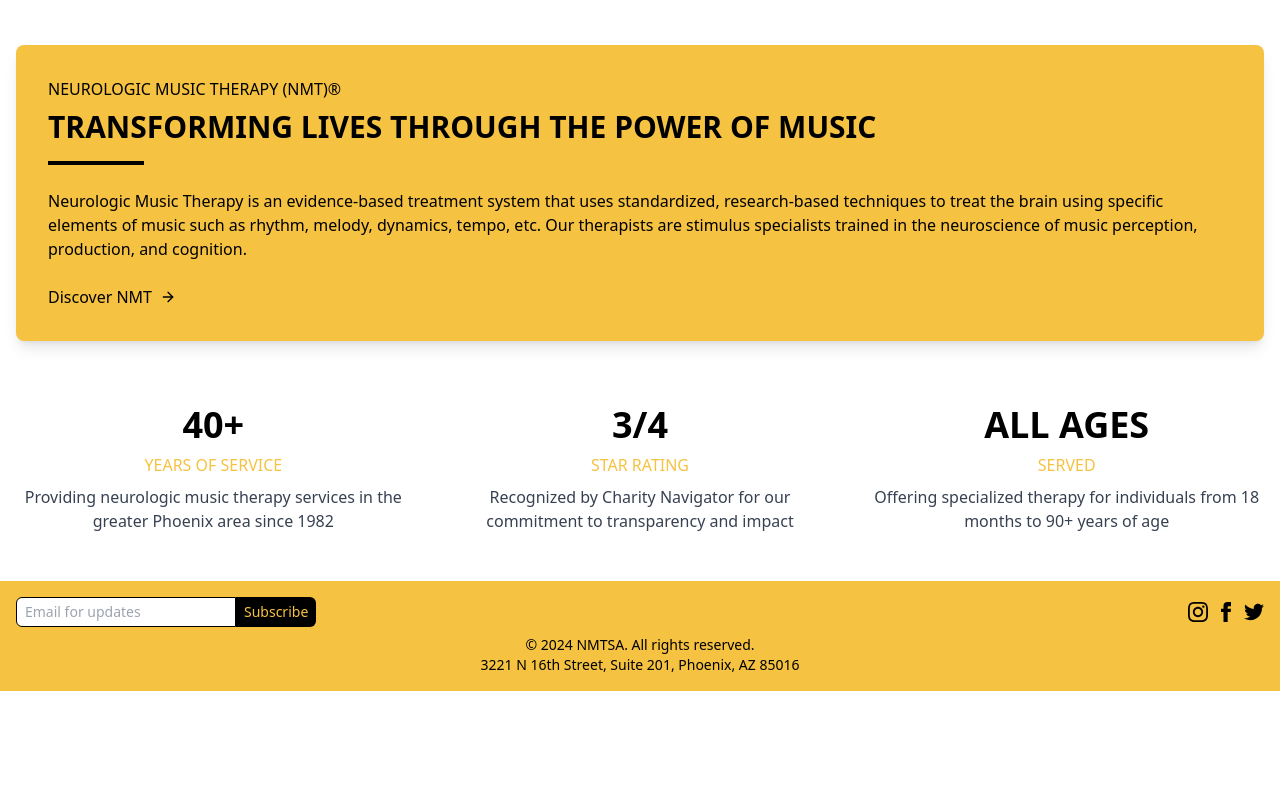
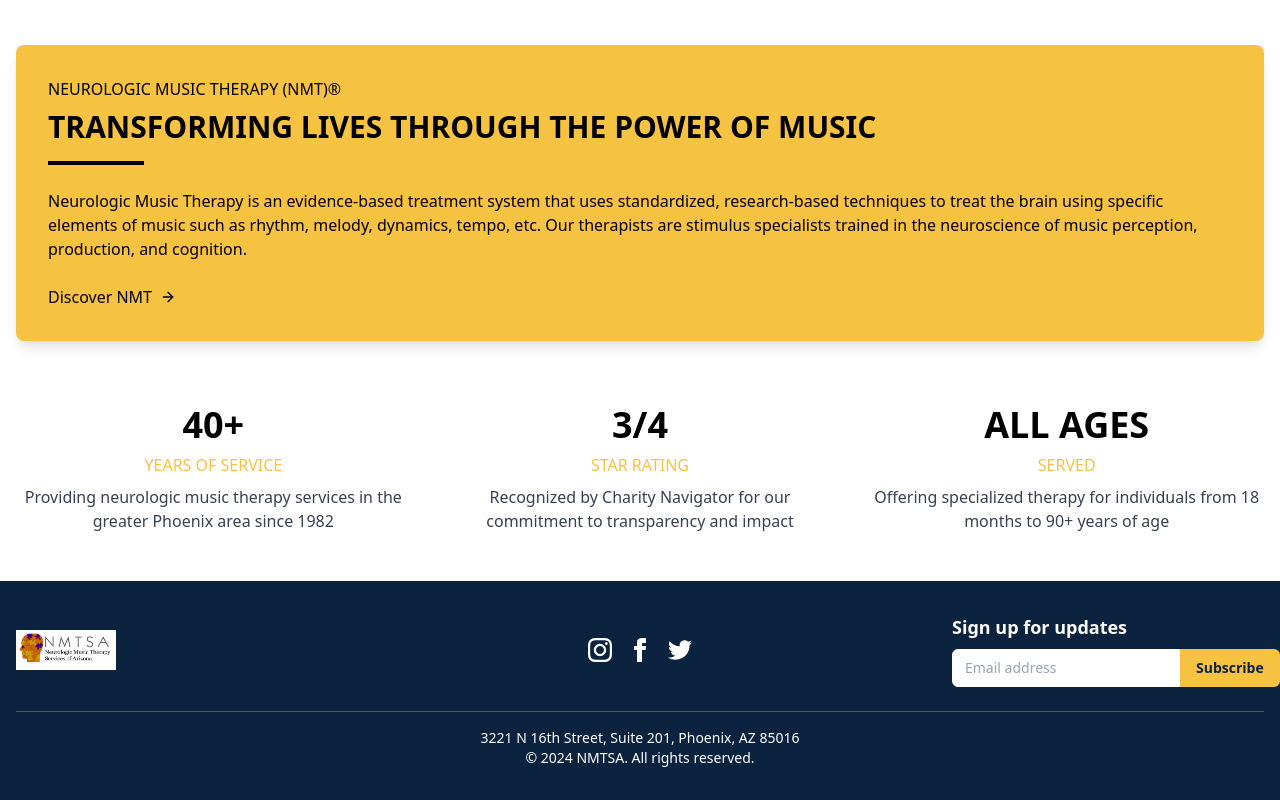
Before and after one commit to 2024-Arizona-Opportunity-Hack/suno-NeurologicMusicThera-NeurologicMusicTherapyServicesofArizona-NMTSA-ContentManagementSystem, a Next.js app in the folder suno/: page / in a window 1280 px wide. Shown: the part 1159-1959 px from the top of the page. Before the commit the page ends 1850 px from the top, so only its background shows below. Built offline with nearby package versions, Linux system fonts and the light colour scheme.

Commit message:
very nice footer

```diff
--- a/suno/src/components/Footer.tsx
+++ b/suno/src/components/Footer.tsx
@@ -1,51 +1,58 @@
+import Image from 'next/image';
 import Link from 'next/link';
 
 const Footer = () => {
   return (
-    <footer className="bg-[#f5c242] text-black py-4">
+    <footer className="bg-[#0c2340] text-white py-8">
       <div className="container mx-auto px-4">
-        <div className="flex flex-wrap justify-between items-center">
+        <div className="flex flex-wrap justify-between items-center mb-6">
+          {/* Logo */}
+          <div className="w-full sm:w-1/4 mb-4 sm:mb-0">
+            <Image src="/logo.png" alt="NMTSA Logo" width={100} height={100} />
+          </div>
+
+          {/* Social Media Icons */}
+          <div className="w-full sm:w-1/4 flex justify-center space-x-4 mb-4 sm:mb-0">
+            <a href="https://www.instagram.com/nmtsaz" target="_blank" rel="noopener noreferrer" className="text-white hover:text-[#f5c242]">
+              <svg xmlns="http://www.w3.org/2000/svg" className="h-6 w-6" fill="currentColor" viewBox="0 0 24 24">
+                <path d="M12 2.163c3.204 0 3.584.012 4.85.07 3.252.148 4.771 1.691 4.919 4.919.058 1.265.069 1.645.069 4.849 0 3.205-.012 3.584-.069 4.849-.149 3.225-1.664 4.771-4.919 4.919-1.266.058-1.644.07-4.85.07-3.204 0-3.584-.012-4.849-.07-3.26-.149-4.771-1.699-4.919-4.92-.058-1.265-.07-1.644-.07-4.849 0-3.204.013-3.583.07-4.849.149-3.227 1.664-4.771 4.919-4.919 1.266-.057 1.645-.069 4.849-.069zm0-2.163c-3.259 0-3.667.014-4.947.072-4.358.2-6.78 2.618-6.98 6.98-.059 1.281-.073 1.689-.073 4.948 0 3.259.014 3.668.072 4.948.2 4.358 2.618 6.78 6.98 6.98 1.281.058 1.689.072 4.948.072 3.259 0 3.668-.014 4.948-.072 4.354-.2 6.782-2.618 6.979-6.98.059-1.28.073-1.689.073-4.948 0-3.259-.014-3.667-.072-4.947-.196-4.354-2.617-6.78-6.979-6.98-1.281-.059-1.69-.073-4.949-.073zm0 5.838c-3.403 0-6.162 2.759-6.162 6.162s2.759 6.163 6.162 6.163 6.162-2.759 6.162-6.163c0-3.403-2.759-6.162-6.162-6.162zm0 10.162c-2.209 0-4-1.79-4-4 0-2.209 1.791-4 4-4s4 1.791 4 4c0 2.21-1.791 4-4 4zm6.406-11.845c-.796 0-1.441.645-1.441 1.44s.645 1.44 1.441 1.44c.795 0 1.439-.645 1.439-1.44s-.644-1.44-1.439-1.44z"/>
+              </svg>
+            </a>
+            <a href="https://www.facebook.com/nmtsa" target="_blank" rel="noopener noreferrer" className="text-white hover:text-[#f5c242]">
+              <svg xmlns="http://www.w3.org/2000/svg" className="h-6 w-6" fill="currentColor" viewBox="0 0 24 24">
+                <path d="M9 8h-3v4h3v12h5v-12h3.642l.358-4h-4v-1.667c0-.955.192-1.333 1.115-1.333h2.885v-5h-3.808c-3.596 0-5.192 1.583-5.192 4.615v3.385z"/>
+              </svg>
+            </a>
+            <a href="https://twitter.com/nmtsaz" target="_blank" rel="noopener noreferrer" className="text-white hover:text-[#f5c242]">
+              <svg xmlns="http://www.w3.org/2000/svg" className="h-6 w-6" fill="currentColor" viewBox="0 0 24 24">
+                <path d="M24 4.557c-.883.392-1.832.656-2.828.775 1.017-.609 1.798-1.574 2.165-2.724-.951.564-2.005.974-3.127 1.195-.897-.957-2.178-1.555-3.594-1.555-3.179 0-5.515 2.966-4.797 6.045-4.091-.205-7.719-2.165-10.148-5.144-1.29 2.213-.669 5.108 1.523 6.574-.806-.026-1.566-.247-2.229-.616-.054 2.281 1.581 4.415 3.949 4.89-.693.188-1.452.232-2.224.084.626 1.956 2.444 3.379 4.6 3.419-2.07 1.623-4.678 2.348-7.29 2.04 2.179 1.397 4.768 2.212 7.548 2.212 9.142 0 14.307-7.721 13.995-14.646.962-.695 1.797-1.562 2.457-2.549z"/>
+              </svg>
+            </a>
+          </div>
+
           {/* Email signup */}
-          <div className="w-full sm:w-auto mb-2 sm:mb-0">
-            <form className="flex">
+          <div className="w-full sm:w-1/4">
+            <h3 className="text-lg font-semibold mb-2">Sign up for updates</h3>
+            <form className="flex flex-col sm:flex-row">
               <input
                 type="email"
-                placeholder="Email for updates"
-                className="px-2 py-1 text-sm border border-black rounded-l-md focus:outline-none focus:ring-1 focus:ring-black focus:border-black"
+                placeholder="Email address"
+                className="px-3 py-2 text-sm text-black border border-white rounded-l-md focus:outline-none focus:ring-1 focus:ring-[#f5c242] focus:border-[#f5c242] mb-2 sm:mb-0"
               />
               <button
                 type="submit"
-                className="bg-black text-[#f5c242] px-2 py-1 text-sm rounded-r-md"
+                className="bg-[#f5c242] text-[#0c2340] px-4 py-2 text-sm font-semibold rounded-r-md hover:bg-[#f3b51e]"
               >
                 Subscribe
               </button>
             </form>
           </div>
-
-          {/* Social Media Icons */}
-          <div className="flex space-x-2">
-            <a href="https://www.instagram.com/nmtsaz" target="_blank" rel="noopener noreferrer" className="text-black">
-              <svg xmlns="http://www.w3.org/2000/svg" className="h-5 w-5" fill="currentColor" viewBox="0 0 24 24">
-                <path d="M12 2.163c3.204 0 3.584.012 4.85.07 3.252.148 4.771 1.691 4.919 4.919.058 1.265.069 1.645.069 4.849 0 3.205-.012 3.584-.069 4.849-.149 3.225-1.664 4.771-4.919 4.919-1.266.058-1.644.07-4.85.07-3.204 0-3.584-.012-4.849-.07-3.26-.149-4.771-1.699-4.919-4.92-.058-1.265-.07-1.644-.07-4.849 0-3.204.013-3.583.07-4.849.149-3.227 1.664-4.771 4.919-4.919 1.266-.057 1.645-.069 4.849-.069zm0-2.163c-3.259 0-3.667.014-4.947.072-4.358.2-6.78 2.618-6.98 6.98-.059 1.281-.073 1.689-.073 4.948 0 3.259.014 3.668.072 4.948.2 4.358 2.618 6.78 6.98 6.98 1.281.058 1.689.072 4.948.072 3.259 0 3.668-.014 4.948-.072 4.354-.2 6.782-2.618 6.979-6.98.059-1.28.073-1.689.073-4.948 0-3.259-.014-3.667-.072-4.947-.196-4.354-2.617-6.78-6.979-6.98-1.281-.059-1.69-.073-4.949-.073zm0 5.838c-3.403 0-6.162 2.759-6.162 6.162s2.759 6.163 6.162 6.163 6.162-2.759 6.162-6.163c0-3.403-2.759-6.162-6.162-6.162zm0 10.162c-2.209 0-4-1.79-4-4 0-2.209 1.791-4 4-4s4 1.791 4 4c0 2.21-1.791 4-4 4zm6.406-11.845c-.796 0-1.441.645-1.441 1.44s.645 1.44 1.441 1.44c.795 0 1.439-.645 1.439-1.44s-.644-1.44-1.439-1.44z"/>
-              </svg>
-            </a>
-            <a href="https://www.facebook.com/nmtsa" target="_blank" rel="noopener noreferrer" className="text-black">
-              <svg xmlns="http://www.w3.org/2000/svg" className="h-5 w-5" fill="currentColor" viewBox="0 0 24 24">
-                <path d="M9 8h-3v4h3v12h5v-12h3.642l.358-4h-4v-1.667c0-.955.192-1.333 1.115-1.333h2.885v-5h-3.808c-3.596 0-5.192 1.583-5.192 4.615v3.385z"/>
-              </svg>
-            </a>
-            <a href="https://twitter.com/nmtsaz" target="_blank" rel="noopener noreferrer" className="text-black">
-              <svg xmlns="http://www.w3.org/2000/svg" className="h-5 w-5" fill="currentColor" viewBox="0 0 24 24">
-                <path d="M24 4.557c-.883.392-1.832.656-2.828.775 1.017-.609 1.798-1.574 2.165-2.724-.951.564-2.005.974-3.127 1.195-.897-.957-2.178-1.555-3.594-1.555-3.179 0-5.515 2.966-4.797 6.045-4.091-.205-7.719-2.165-10.148-5.144-1.29 2.213-.669 5.108 1.523 6.574-.806-.026-1.566-.247-2.229-.616-.054 2.281 1.581 4.415 3.949 4.89-.693.188-1.452.232-2.224.084.626 1.956 2.444 3.379 4.6 3.419-2.07 1.623-4.678 2.348-7.29 2.04 2.179 1.397 4.768 2.212 7.548 2.212 9.142 0 14.307-7.721 13.995-14.646.962-.695 1.797-1.562 2.457-2.549z"/>
-              </svg>
-            </a>
-          </div>
         </div>
 
         {/* Bottom section */}
-        <div className="text-center text-sm mt-2">
+        <div className="text-center text-sm border-t border-gray-600 pt-4">
+          <p>3221 N 16th Street, Suite 201, Phoenix, AZ 85016</p>
           <p>&copy; 2024 NMTSA. All rights reserved.</p>
-          <p>3221 N 16th Street, Suite 201, Phoenix, AZ 85016</p>
         </div>
       </div>
     </footer>
```
